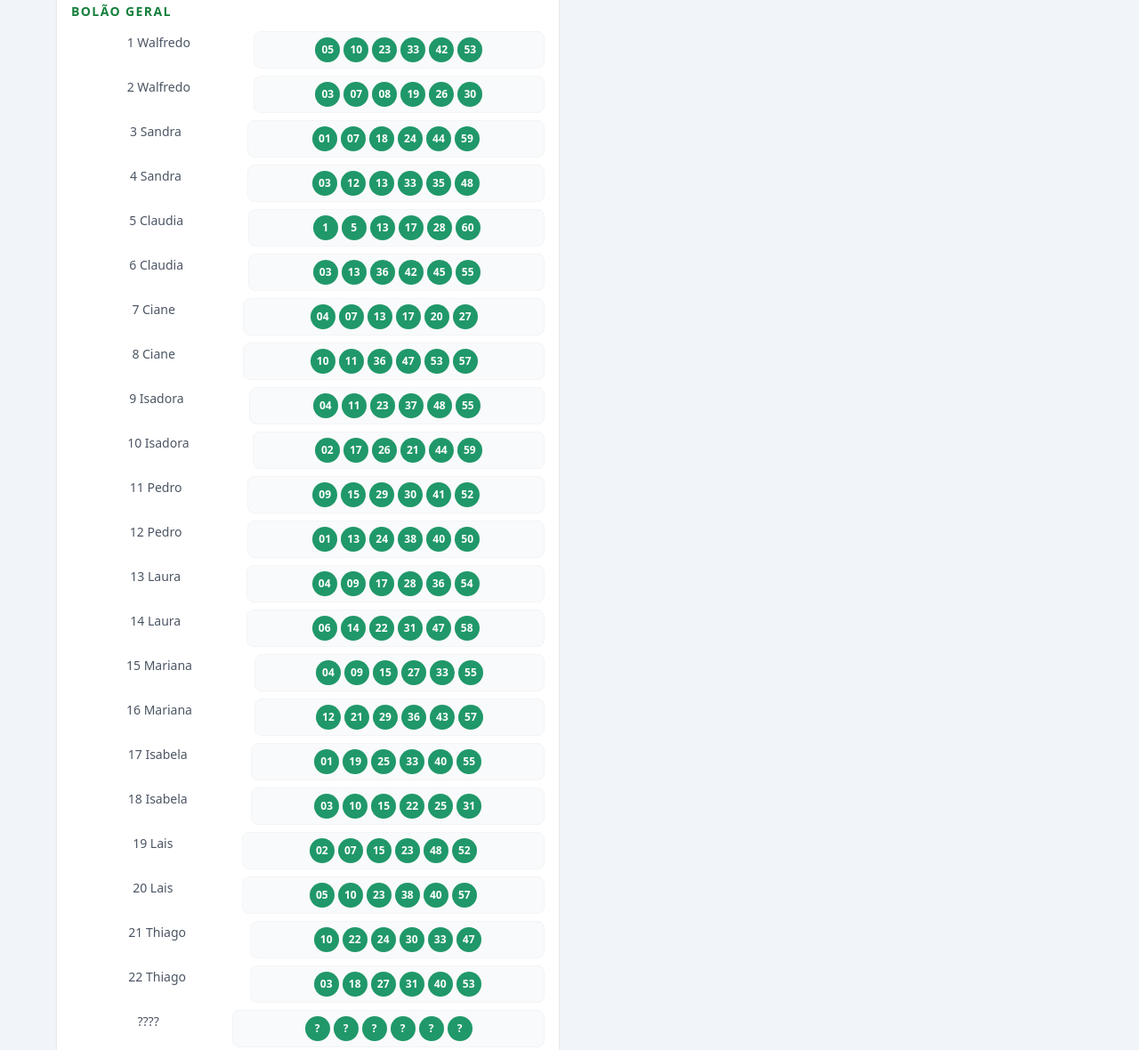
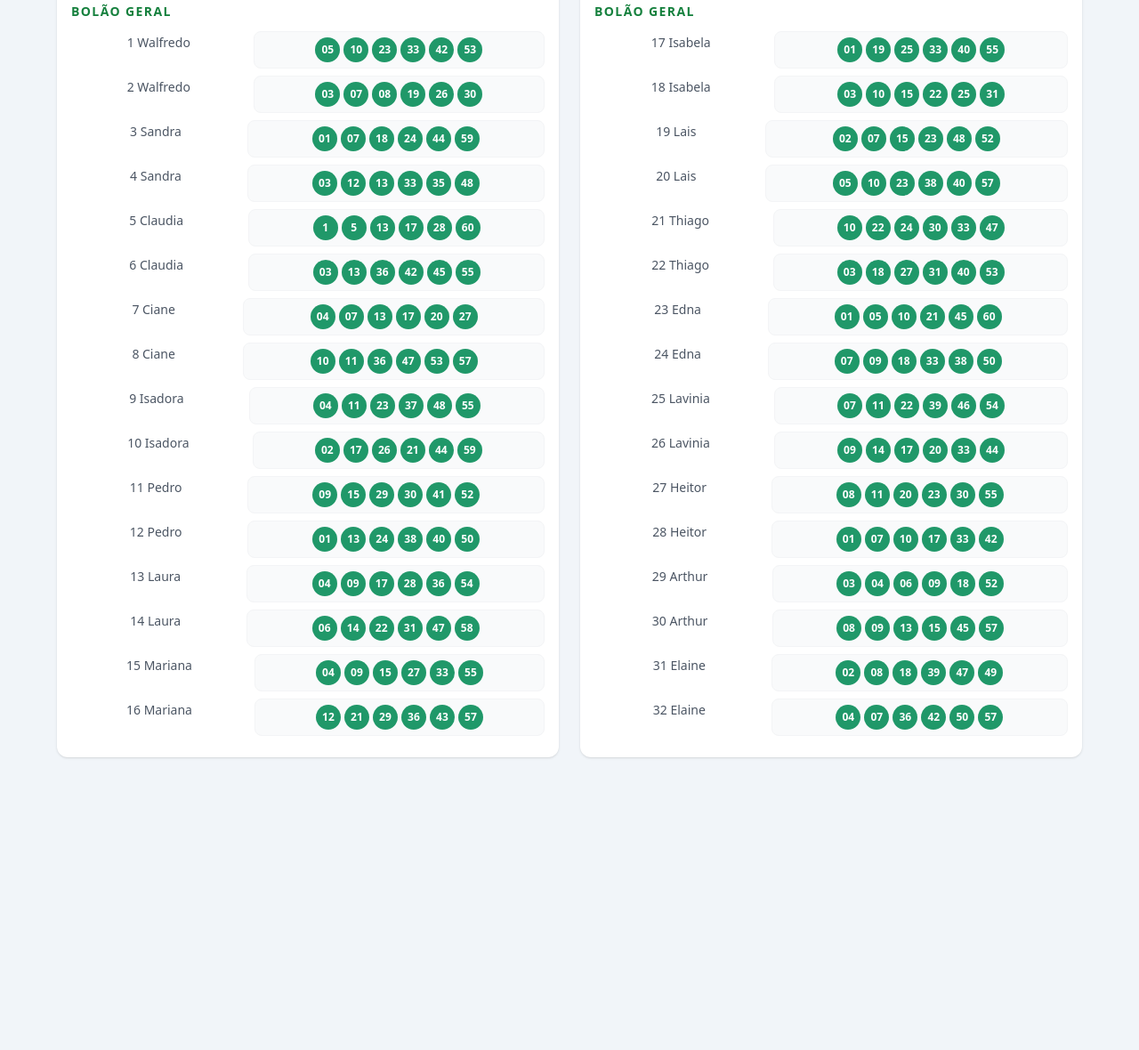
Before and after one commit to walfredo-almeida/mega, a plain HTML site: page MegaSena-geral.html in a window 1280 px wide. Shown: the part 215-1395 px from the top of the page at 89% size. After the commit the page ends 1082 px from the top, so only its background shows below. Drawn offline with Linux system fonts and the light colour scheme.

Commit message:
Update MegaSena-geral.html

```diff
--- a/MegaSena-geral.html
+++ b/MegaSena-geral.html
@@ -163,6 +163,7 @@
                                 <span class="ball">12</span><span class="ball">21</span><span class="ball">29</span><span class="ball">36</span><span class="ball">43</span><span class="ball">57</span>
                             </div>
                         </div>
+                        </div><div class="bg-white p-4 rounded-xl shadow border-t-4 border-green-600"><h2 class="font-bold text-green-700 mb-3 uppercase text-sm tracking-widest">Bolão Geral</h2>
 
                         <div class="flex items-center gap-2 mb-2">
                              <p class="flex gap-1 justify-center flex-grow text-gray-600 mb-4 text-sm">17 Isabela</p>
@@ -206,11 +207,76 @@
                             </div>
                         </div>
 
+                         <div class="flex items-center gap-2 mb-2">
+                             <p class="flex gap-1 justify-center flex-grow text-gray-600 mb-4 text-sm">23 Edna</p>
+                            <div class="flex gap-1 bg-gray-50 p-1.5 rounded-lg flex-grow justify-center border border-gray-100">
+                                <span class="ball">01</span><span class="ball">05</span><span class="ball">10</span><span class="ball">21</span><span class="ball">45</span><span class="ball">60</span>
+                            </div>
+                        </div>
+
+                         <div class="flex items-center gap-2 mb-2">
+                             <p class="flex gap-1 justify-center flex-grow text-gray-600 mb-4 text-sm">24 Edna</p>
+                            <div class="flex gap-1 bg-gray-50 p-1.5 rounded-lg flex-grow justify-center border border-gray-100">
+                                <span class="ball">07</span><span class="ball">09</span><span class="ball">18</span><span class="ball">33</span><span class="ball">38</span><span class="ball">50</span>
+                            </div>
+                        </div>
+
+                         <div class="flex items-center gap-2 mb-2">
+                             <p class="flex gap-1 justify-center flex-grow text-gray-600 mb-4 text-sm">25 Lavinia</p>
+                            <div class="flex gap-1 bg-gray-50 p-1.5 rounded-lg flex-grow justify-center border border-gray-100">
+                                <span class="ball">07</span><span class="ball">11</span><span class="ball">22</span><span class="ball">39</span><span class="ball">46</span><span class="ball">54</span>
+                            </div>
+                        </div>
+
+                            <div class="flex items-center gap-2 mb-2">
+                             <p class="flex gap-1 justify-center flex-grow text-gray-600 mb-4 text-sm">26 Lavinia</p>
+                            <div class="flex gap-1 bg-gray-50 p-1.5 rounded-lg flex-grow justify-center border border-gray-100">
+                                <span class="ball">09</span><span class="ball">14</span><span class="ball">17</span><span class="ball">20</span><span class="ball">33</span><span class="ball">44</span>
+                            </div>
+                        </div>
+
+                        <div class="flex items-center gap-2 mb-2">
+                             <p class="flex gap-1 justify-center flex-grow text-gray-600 mb-4 text-sm">27 Heitor </p>
+                            <div class="flex gap-1 bg-gray-50 p-1.5 rounded-lg flex-grow justify-center border border-gray-100">
+                                <span class="ball">08</span><span class="ball">11</span><span class="ball">20</span><span class="ball">23</span><span class="ball">30</span><span class="ball">55</span>
+                            </div>
+                        </div>
+
+                        <div class="flex items-center gap-2 mb-2">
+                             <p class="flex gap-1 justify-center flex-grow text-gray-600 mb-4 text-sm">28 Heitor</p>
+                            <div class="flex gap-1 bg-gray-50 p-1.5 rounded-lg flex-grow justify-center border border-gray-100">
+                                <span class="ball">01</span><span class="ball">07</span><span class="ball">10</span><span class="ball">17</span><span class="ball">33</span><span class="ball">42</span>
+                            </div>
+                        </div>
+
+                        <div class="flex items-center gap-2 mb-2">
+                             <p class="flex gap-1 justify-center flex-grow text-gray-600 mb-4 text-sm">29 Arthur</p>
+                            <div class="flex gap-1 bg-gray-50 p-1.5 rounded-lg flex-grow justify-center border border-gray-100">
+                                <span class="ball">03</span><span class="ball">04</span><span class="ball">06</span><span class="ball">09</span><span class="ball">18</span><span class="ball">52</span>
+                            </div>
+                        </div>
+
+                        <div class="flex items-center gap-2 mb-2">
+                             <p class="flex gap-1 justify-center flex-grow text-gray-600 mb-4 text-sm">30 Arthur</p>
+                            <div class="flex gap-1 bg-gray-50 p-1.5 rounded-lg flex-grow justify-center border border-gray-100">
+                                <span class="ball">08</span><span class="ball">09</span><span class="ball">13</span><span class="ball">15</span><span class="ball">45</span><span class="ball">57</span>
+                            </div>
+                        </div>
+
                           <div class="flex items-center gap-2 mb-2">
-                             <p class="flex gap-1 justify-center flex-grow text-gray-600 mb-4 text-sm">????</p>
+                             <p class="flex gap-1 justify-center flex-grow text-gray-600 mb-4 text-sm">31 Elaine</p>
                             <div class="flex gap-1 bg-gray-50 p-1.5 rounded-lg flex-grow justify-center border border-gray-100">
-                                <span class="ball">?</span><span class="ball">?</span><span class="ball">?</span><span class="ball">?</span><span class="ball">?</span><span class="ball">?</span>
+                                <span class="ball">02</span><span class="ball">08</span><span class="ball">18</span><span class="ball">39</span><span class="ball">47</span><span class="ball">49</span>
                             </div>
+                        </div>
+
+                        <div class="flex items-center gap-2 mb-2">
+                             <p class="flex gap-1 justify-center flex-grow text-gray-600 mb-4 text-sm">32 Elaine</p>
+                            <div class="flex gap-1 bg-gray-50 p-1.5 rounded-lg flex-grow justify-center border border-gray-100">
+                                <span class="ball">04</span><span class="ball">07</span><span class="ball">36</span><span class="ball">42</span><span class="ball">50</span><span class="ball">57</span>
+                            </div>
+                        </div>
+
                         </div>
 
                     </div>
```
